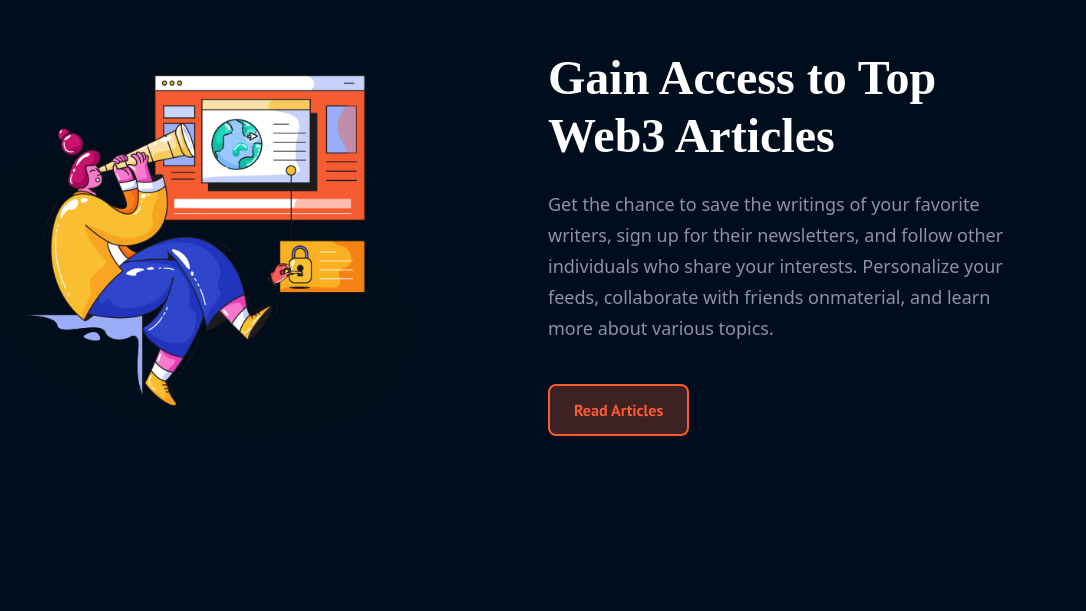
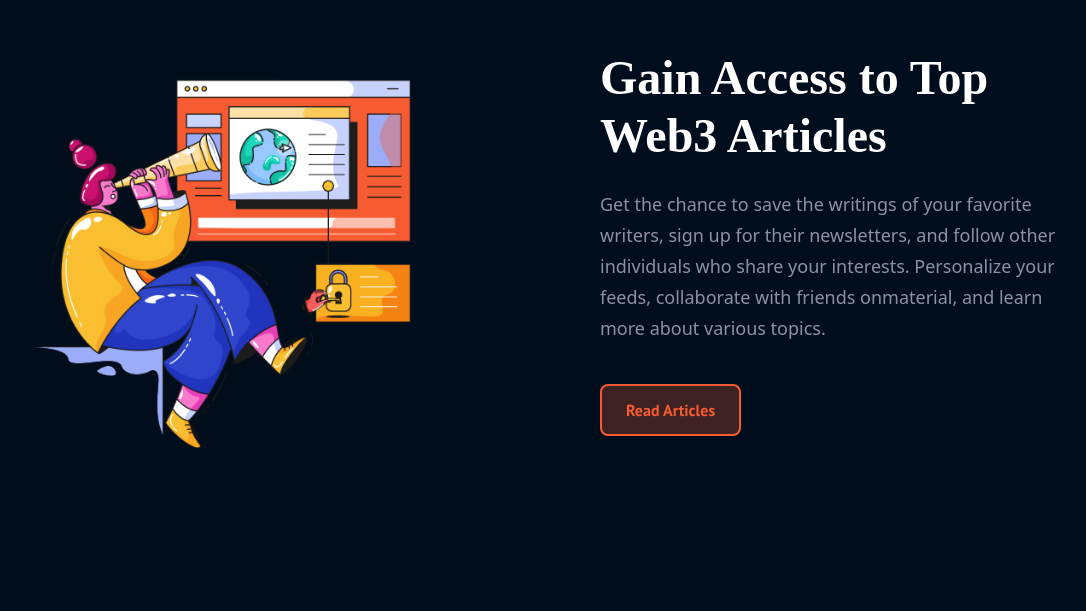
Before and after one commit to arcteggzz/phoenix-blog, a React (Vite) app: page / in a window 1280 px wide. Shown: the part 1971-2582 px from the top of the page, without its empty margins (150-1236 px from the left). Built offline with nearby package versions, Linux system fonts and the light colour scheme; a web font is replaced by a local one.

Commit message:
style: fix allignment

```diff
--- a/src/Components/PhoenixFeature.jsx
+++ b/src/Components/PhoenixFeature.jsx
@@ -8,17 +8,15 @@ const PhoenixFeature = ({ features }) => {
   return (
     <>
       <div
-        className={`text-center lg:px-[112px] md:px-[80px] sm:px-[24px] lg:py-[80px] md:py-[60px] sm:py-[72px] flex sm:flex-col-reverse sm:gap-[40px] md:justify-between sm:text-center md:gap-[126px] ${
+        className={`w-full text-center lg:px-[112px] md:px-[80px] sm:px-[24px] lg:py-[80px] md:py-[60px] sm:py-[72px] flex sm:flex-col-reverse sm:gap-[40px] md:justify-between sm:text-center md:gap-[126px] ${
           features.order ? `md:flex-row-reverse` : `md:flex-row`
         }`}
       >
-        <div className="flex justify-center">
-          <img
-            src={features.image}
-            alt=""
-            className="lg:w-[40vw] md:w-[40vw] sm:w-[75vw] h-auto"
-          />
-        </div>
+        <img
+          src={features.image}
+          alt=""
+          className="lg:w-[40vw] md:w-[40vw] sm:w-[75vw] h-auto"
+        />
 
         <section className="md:text-left sm:text-center">
           <h2
```
Also changed, not shown: src/assets/images/featuresLight1.png, src/assets/images/featuresLight2.png.
